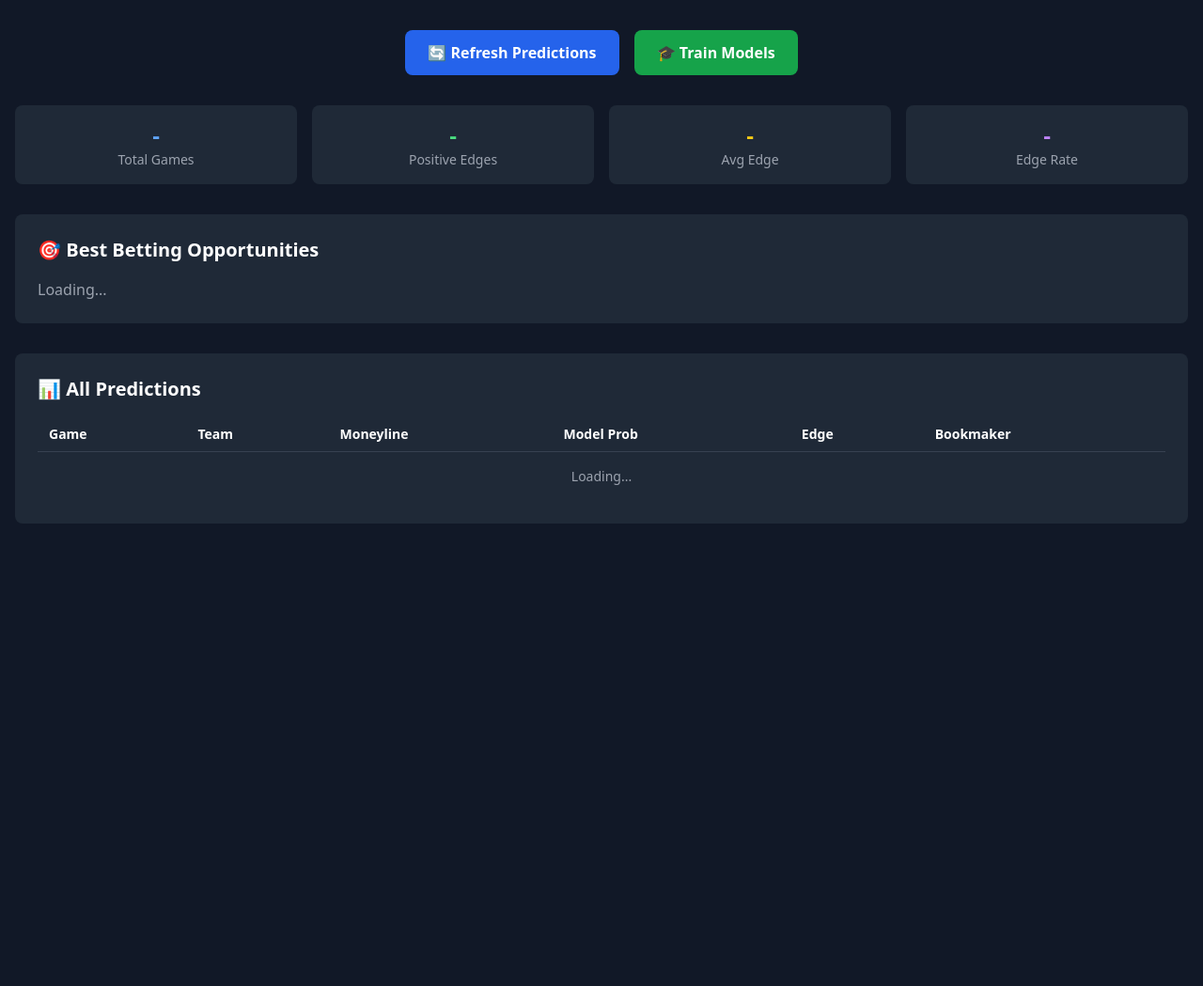
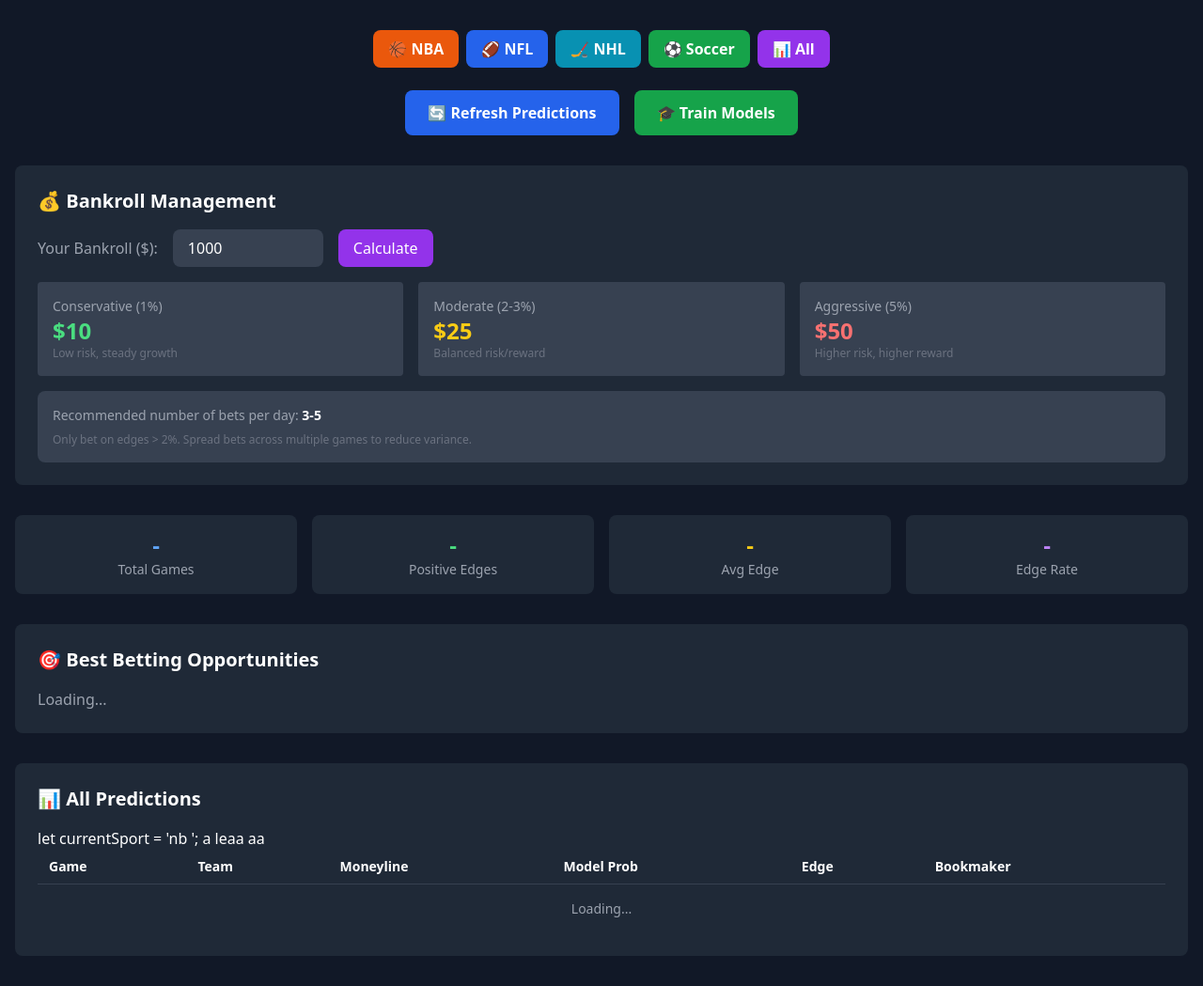
Before and after one commit to Insoki-stack/sports-autoresearch, a Flask app: page / in a window 1280 px wide. Shown: the part 132-1181 px from the top of the page at 94% size. Before the commit the page ends 689 px from the top, so only its background shows below. Run offline with Flask 3, Linux system fonts and the light colour scheme; data that the repository does not hold is empty; some libraries are stand-ins or nearby versions.

Commit message:
Added bankroll management with bet sizing and background running guide

```diff
--- a/app.py
+++ b/app.py
@@ -24,30 +24,66 @@ def index():
     """Main dashboard page."""
     return render_template('dashboard.html')
 
-@app.route('/api/predictions')
-def get_predictions():
-    """API endpoint for current predictions."""
-    predictions_file = CACHE_DIR / "nba_predictions_current.csv"
+@app.route('/api/predictions/<sport>')
+def get_sport_predictions(sport):
+    """API endpoint for predictions for a specific sport."""
+    predictions_file = CACHE_DIR / f"{sport}_predictions_current.csv"
 
     if not predictions_file.exists():
         # Generate fresh predictions
-        predict_games()
+        if sport == 'nba':
+            predict_games()
+        else:
+            from add_sports import fetch_sport_odds
+            fetch_sport_odds(sport)
 
     if predictions_file.exists():
         df = pd.read_csv(predictions_file)
         return jsonify(df.to_dict(orient='records'))
     else:
-        return jsonify({"error": "No predictions available"})
+        return jsonify({"error": f"No predictions available for {sport}"})
+
+@app.route('/api/predictions')
+def get_predictions():
+    """API endpoint for all sports predictions."""
+    sports = ['nba', 'nfl', 'nhl', 'soccer']
+    all_predictions = {}
+
+    for sport in sports:
+        predictions_file = CACHE_DIR / f"{sport}_predictions_current.csv"
+        if predictions_file.exists():
+            df = pd.read_csv(predictions_file)
+            all_predictions[sport] = df.to_dict(orient='records')
+        else:
+            # Generate predictions for this sport
+            if sport == 'nba':
+                predict_games()
+            else:
+                from add_sports import fetch_sport_odds
+                fetch_sport_odds(sport)
+
+            # Try again after generating
+            if predictions_file.exists():
+                df = pd.read_csv(predictions_file)
+                all_predictions[sport] = df.to_dict(orient='records')
+            else:
+                all_predictions[sport] = []
+
+    return jsonify(all_predictions)
 
 @app.route('/api/refresh')
 def refresh_predictions():
-    """Refresh predictions by fetching latest odds."""
-    predictions_df = predict_games()
+    """Refresh predictions for all sports."""
+    # Refresh NBA
+    predict_games()
 
-    if predictions_df is not None:
-        return jsonify({"status": "success", "count": len(predictions_df)})
-    else:
-        return jsonify({"status": "error", "message": "Failed to fetch predictions"})
+    # Refresh other sports
+    from add_sports import fetch_sport_odds
+    sports = ['nfl', 'nhl', 'soccer']
+    for sport in sports:
+        fetch_sport_odds(sport)
+
+    return jsonify({"status": "success", "message": "All sports predictions refreshed"})
 
 @app.route('/api/train')
 def train_models():
--- a/templates/dashboard.html
+++ b/templates/dashboard.html
@@ -16,6 +16,15 @@
             <p class="text-sm text-gray-500 text-center mt-2" id="last-updated">Last updated: Loading...</p>
         </header>
 
+        <!-- Sport Selector -->
+        <div class="flex flex-wrap gap-2 justify-center mb-6">
+            <button onclick="loadSport('nba')" class="sport-btn bg-orange-600 hover:bg-orange-700 px-4 py-2 rounded-lg font-semibold transition active" data-sport="nba">🏀 NBA</button>
+            <button onclick="loadSport('nfl')" class="sport-btn bg-blue-600 hover:bg-blue-700 px-4 py-2 rounded-lg font-semibold transition" data-sport="nfl">🏈 NFL</button>
+            <button onclick="loadSport('nhl')" class="sport-btn bg-cyan-600 hover:bg-cyan-700 px-4 py-2 rounded-lg font-semibold transition" data-sport="nhl">🏒 NHL</button>
+            <button onclick="loadSport('soccer')" class="sport-btn bg-green-600 hover:bg-green-700 px-4 py-2 rounded-lg font-semibold transition" data-sport="soccer">⚽ Soccer</button>
+            <button onclick="loadSport('all')" class="sport-btn bg-purple-600 hover:bg-purple-700 px-4 py-2 rounded-lg font-semibold transition" data-sport="all">📊 All</button>
+        </div>
+
         <!-- Controls -->
         <div class="flex flex-wrap gap-4 justify-center mb-8">
             <button onclick="refreshPredictions()" class="bg-blue-600 hover:bg-blue-700 px-6 py-3 rounded-lg font-semibold transition">
@@ -24,6 +33,37 @@
             <button onclick="trainModels()" class="bg-green-600 hover:bg-green-700 px-6 py-3 rounded-lg font-semibold transition">
                 🎓 Train Models
             </button>
+        </div>
+
+        <!-- Bankroll Management -->
+        <div class="bg-gray-800 rounded-lg p-6 mb-8">
+            <h2 class="text-xl font-bold mb-4">💰 Bankroll Management</h2>
+            <div class="flex flex-wrap gap-4 items-center mb-4">
+                <label class="text-gray-400">Your Bankroll ($):</label>
+                <input type="number" id="bankroll" value="1000" class="bg-gray-700 text-white px-4 py-2 rounded-lg w-40" onchange="updateBetRecommendations()">
+                <button onclick="updateBetRecommendations()" class="bg-purple-600 hover:bg-purple-700 px-4 py-2 rounded-lg transition">Calculate</button>
+            </div>
+            <div id="bet-recommendations" class="grid grid-cols-1 md:grid-cols-3 gap-4">
+                <div class="bg-gray-700 rounded p-4">
+                    <p class="text-sm text-gray-400">Conservative (1%)</p>
+                    <p class="text-2xl font-bold text-green-400" id="bet-conservative">$10</p>
+                    <p class="text-xs text-gray-500">Low risk, steady growth</p>
+                </div>
+                <div class="bg-gray-700 rounded p-4">
+                    <p class="text-sm text-gray-400">Moderate (2-3%)</p>
+                    <p class="text-2xl font-bold text-yellow-400" id="bet-moderate">$25</p>
+                    <p class="text-xs text-gray-500">Balanced risk/reward</p>
+                </div>
+                <div class="bg-gray-700 rounded p-4">
+                    <p class="text-sm text-gray-400">Aggressive (5%)</p>
+                    <p class="text-2xl font-bold text-red-400" id="bet-aggressive">$50</p>
+                    <p class="text-xs text-gray-500">Higher risk, higher reward</p>
+                </div>
+            </div>
+            <div class="mt-4 p-4 bg-gray-700 rounded-lg">
+                <p class="text-sm text-gray-400">Recommended number of bets per day: <span class="text-white font-bold">3-5</span></p>
+                <p class="text-xs text-gray-500 mt-2">Only bet on edges > 2%. Spread bets across multiple games to reduce variance.</p>
+            </div>
         </div>
 
         <!-- Stats Overview -->
@@ -69,24 +109,54 @@
                             <th class="text-left py-2 px-3">Bookmaker</th>
                         </tr>
                     </thead>
-                    <tbody id="predictions-table">
+        let currentSport = 'nb ';
+
+        a           <tbody id="predictions-table">
                         <tr><td colspan="6" class="text-center py-4 text-gray-400">Loading...</td></tr>
-                    </tbody>
-                </table>
+                le</utl'/p/predicions';
+               i (currnSport !== all') {
+                    url = `/${currentSport}`
+                }
+
+                </tablreseons = awat fetch(url);
+                t data
             </div>
-        </div>
-    </div>
+        </div>aa
+    </div>aa
 
     <script>
-        async function loadPredictions() {
-            try {
-                const response = await fetch('/api/predictions');
-                const predictions = await response.json();
 
-                if (predictions.error) {
-                    console.error(predictions.error);
+                // Handle different response formats
+                const predictions = currentSport === 'all' ? data.nba || [] : data;
+
+           asyncif (predictionsf&&upredictions.length > 0) {nction loadPredictions() {
+            try     {
+                    const response = await fetch('/api/predictions');
+                    const predictions = await response.json();
+
+                if (    predictions.error) {
+                  else {
+                    do ument.getElementById('total-g mes'). extContent = '0';
+                    do ument.getElementById('positive-edges').textContent = '0';
+                    document.getElementById('best-bets').innerHTML = '<p class="text-gray-400">No predictions available for t is sport</p>';
+                }
+            } catch console.error(predictions.error);
                     return;
+
+        }
+
+        function loadSport(sport) {
+            currentSport = sport;
+
+            // Update button styles
+            document.querySelectorAll('.sport-btn').forEach(btn => {
+                btn.classList.remove('ring-2', 'ring-white');
+                if (btn.dataset.sport === sport) {
+                    btn.classList.add('ring-2', 'ring-white');
                 }
+            });
+
+            loadPredictions();   }
 
                 updateStats(predictions);
                 updateBestBets(predictions);
@@ -96,6 +166,18 @@
             } catch (error) {
                 console.error('Error loading predictions:', error);
             }
+        }
+
+        function updateBetRecommendations() {
+            const bankroll = parseFloat(document.getElementById('bankroll').value) || 1000;
+
+            const conservative = (bankroll * 0.01).toFixed(2);
+            const moderate = (bankroll * 0.025).toFixed(2);
+            const aggressive = (bankroll * 0.05).toFixed(2);
+
+            document.getElementById('bet-conservative').textContent = '$' + conservative;
+            document.getElementById('bet-moderate').textContent = '$' + moderate;
+            document.getElementById('bet-aggressive').textContent = '$' + aggressive;
         }
 
         function updateStats(predictions) {
```
Also changed, not shown: BACKGROUND_RUNNING.md (added, +119 -0 lines), README.md.
